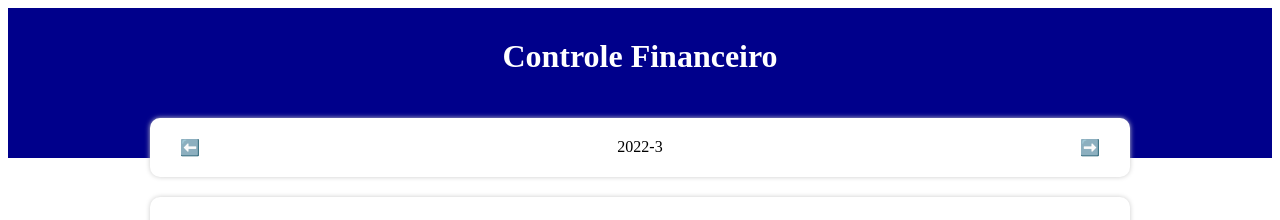
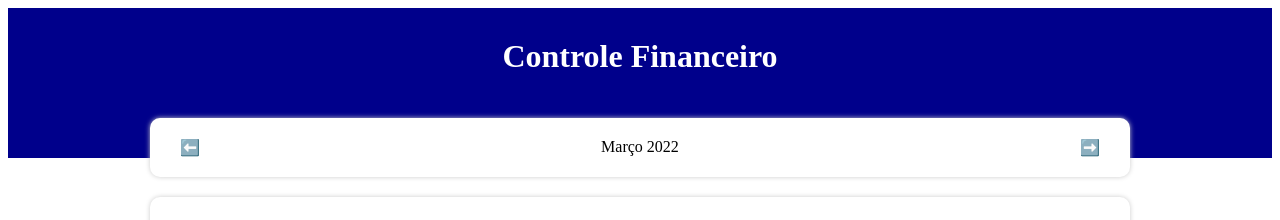
Before and after one commit to LeoScripts/controle-financeiro, a React (Vite) app: page / in a window 1280 px wide. Shown: the top 220 px of the page. Built offline with nearby package versions, Linux system fonts and the light colour scheme.

Commit message:
funçao que volta um mes

```diff
--- a/src/App.tsx
+++ b/src/App.tsx
@@ -20,6 +20,12 @@
     setFilteredList(filterListByMonth(list, currentMonth));
   }, [list,currentMonth])
 
+
+  // funçaõ que troca o estado do mes
+  const handleMonthChange = (newMonth: string) => {
+    setCurrentMonth(newMonth);
+  }
+
   return (
     <C.Container>
       <C.Header>
@@ -28,7 +34,10 @@
 
       <C.Body>
         {/* area de informações */}
-        <InfoArea currentMonth={currentMonth} />
+        <InfoArea
+          currentMonth={currentMonth}
+          onMonthChange={handleMonthChange}
+        />
 
         {/* area de incersão de dados */}
 
--- a/src/components/InfoArea/index.tsx
+++ b/src/components/InfoArea/index.tsx
@@ -1,16 +1,30 @@
 import * as C from './styles';
+import {formatCurrentMonth} from '../../helpers/dateFilter'
 
 type Props = {
     currentMonth: string;
+    onMonthChange: (newMont: string) => void;
 }
 
-export const InfoArea = ({currentMonth}: Props) => {
+export const InfoArea = ({currentMonth, onMonthChange}: Props) => {
+    const handlePrevMonth = () => {
+        let [year, month] = currentMonth.split('-');
+                                // passando ano,         mes           dia   o dia e irelevante
+        let currentDate = new Date(parseInt(year), parseInt(month) - 1, 1);
+        currentDate.setMonth( currentDate.getMonth() - 1 );
+        onMonthChange(`${currentDate.getFullYear}-${currentDate.getMonth() + 1}`);
+    }
+
+    const handleNextMonth = () => {
+
+    }
+
     return(
         <C.Container>
             <C.MonthArea>
-                <C.MonthArrow>⬅️</C.MonthArrow>
-                <C.MonthTitle>{currentMonth}</C.MonthTitle>
-                <C.MonthArrow>➡️</C.MonthArrow>
+                <C.MonthArrow onClick={handlePrevMonth}>⬅️</C.MonthArrow>
+                <C.MonthTitle>{formatCurrentMonth(currentMonth)}</C.MonthTitle>
+                <C.MonthArrow onClick={handleNextMonth}>➡️</C.MonthArrow>
             </C.MonthArea>
             <C.ResumeArea>
 
```
